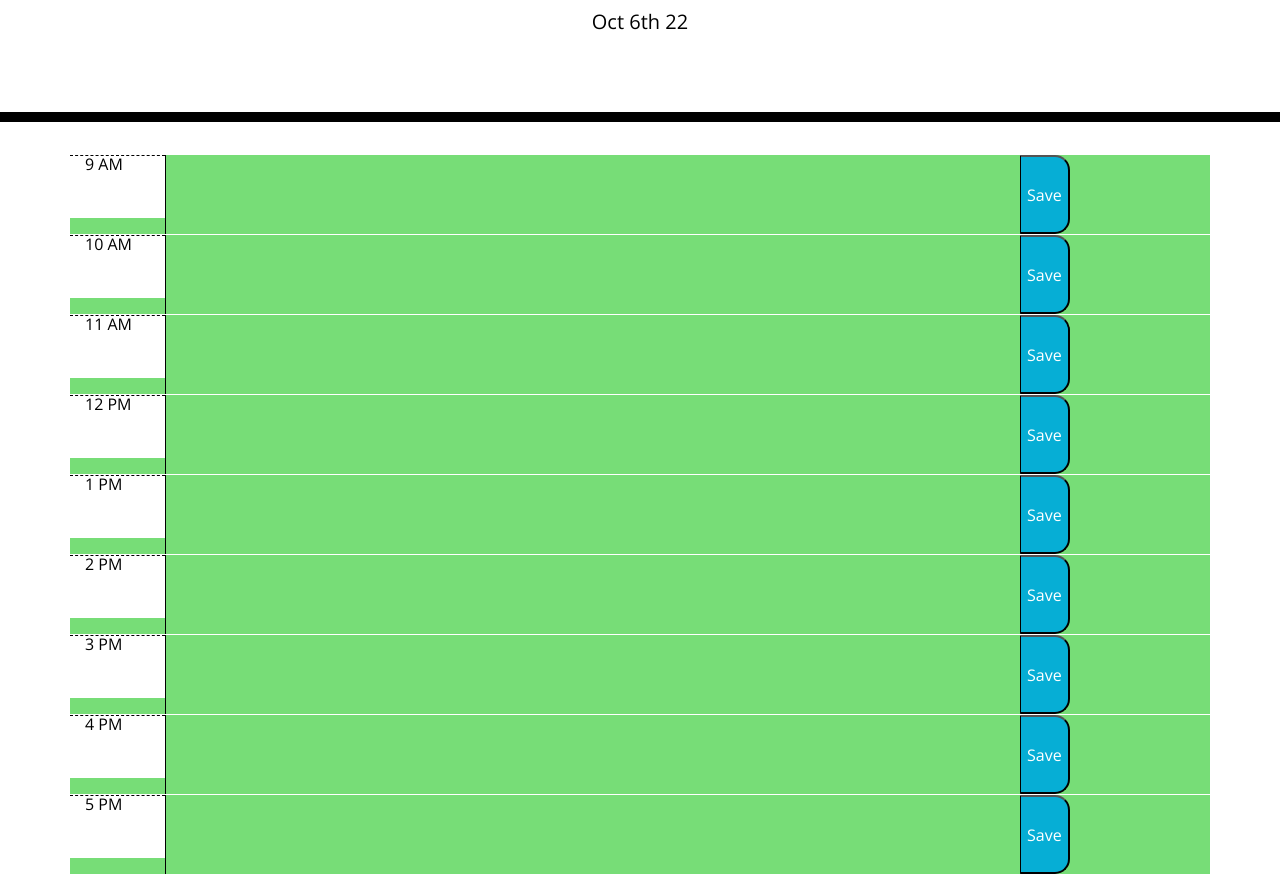
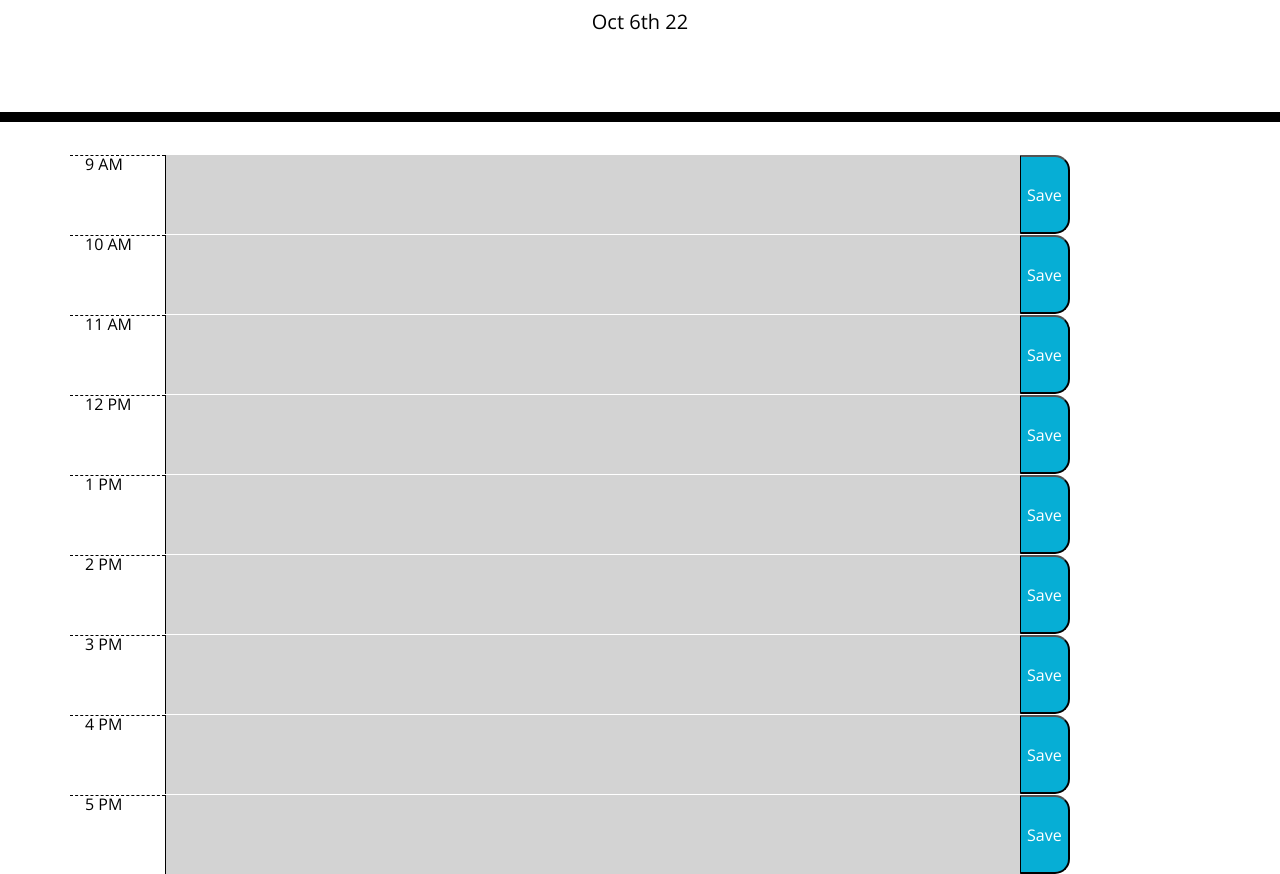
Before and after one commit to alices9/work-day-scheduler, a plain HTML site: page index.html in a window 1280 px wide. Shown: the part 182-1056 px from the top of the page. Drawn offline with nearby package versions, Linux system fonts and the light colour scheme.

Commit message:
fixed the color coding js code and added id tags to the text area portion of the html file

```diff
--- a/index.html
+++ b/index.html
@@ -33,63 +33,63 @@
       <div class="row">
         <p class="hour col-1">9 AM</p>
         <!-- <input class="input-text"> -->
-        <textarea class="desription col-9" id="9"></textarea>
+        <textarea class="description col-9" id="9"></textarea>
         <button class="saveBtn">Save</button>
       </div>
 
       <div class="row">
         <p class="hour col-1">10 AM</p>
         <!-- <input class="input-text"> -->
-        <textarea class="desription col-9" id="10"></textarea>
+        <textarea class="description col-9" id="10"></textarea>
         <button class="saveBtn">Save</button>
       </div>
 
       <div class="row">
         <p class="hour col-1">11 AM</p>
         <!-- <input class="input-text"> -->
-        <textarea class="desription col-9" id="11"></textarea>
+        <textarea class="description col-9" id="11"></textarea>
         <button class="saveBtn">Save</button>
       </div>
 
       <div class="row">
         <p class="hour col-1">12 PM</p>
         <!-- <input class="input-text"> -->
-        <textarea class="desription col-9" id="12"></textarea>
+        <textarea class="description col-9" id="12"></textarea>
         <button class="saveBtn">Save</button>
       </div>
 
       <div class="row">
         <p class="hour col-1">1 PM</p>
         <!-- <input class="input-text"> -->
-        <textarea class="desription col-9" id="13"></textarea>
+        <textarea class="description col-9" id="13"></textarea>
         <button class="saveBtn">Save</button>
       </div>
 
       <div class="row">
         <p class="hour col-1">2 PM</p>
         <!-- <input class="input-text"> -->
-        <textarea class="desription col-9" id="14"></textarea>
+        <textarea class="description col-9" id="14"></textarea>
         <button class="saveBtn">Save</button>
       </div>
 
       <div class="row">
         <p class="hour col-1">3 PM</p>
         <!-- <input class="input-text"> -->
-        <textarea class="desription col-9" id="15"></textarea>
+        <textarea class="description col-9" id="15"></textarea>
         <button class="saveBtn">Save</button>
       </div>
 
       <div class="row">
         <p class="hour col-1">4 PM</p>
         <!-- <input class="input-text"> -->
-        <textarea class="desription col-9" id="16"></textarea>
+        <textarea class="description col-9" id="16"></textarea>
         <button class="saveBtn">Save</button>
       </div>
 
       <div class="row">
         <p class="hour col-1">5 PM</p>
         <!-- <input class="input-text"> -->
-        <textarea class="desription col-9" id="19"></textarea>
+        <textarea class="description col-9" id="20"></textarea>
         <button class="saveBtn">Save</button>
       </div>
     </div>
--- a/script.js
+++ b/script.js
@@ -1,5 +1,3 @@
-
-console.log($('hour'));
 
 var todaysDate = moment().format("MMM Do YY");
 $("#currentDay").text(todaysDate);
@@ -7,14 +5,13 @@ $("#currentDay").text(todaysDate);
 var currentHour = moment().hour();
 console.log(currentHour);
 
-
-$(".row").each(function() {
-    if (currentHour === $(this).attr("id")){
+// color codes each block
+$(".description").each(function() {
+    if (currentHour === parseInt($(this).attr("id"))){
         $(this).addClass("present");
-    } else if (currentHour > $(this).attr("id")){
+    } else if (currentHour > parseInt($(this).attr("id"))){
         $(this).addClass("past");
     } else {
         $(this).addClass("future");}
-
 }
 )
```
